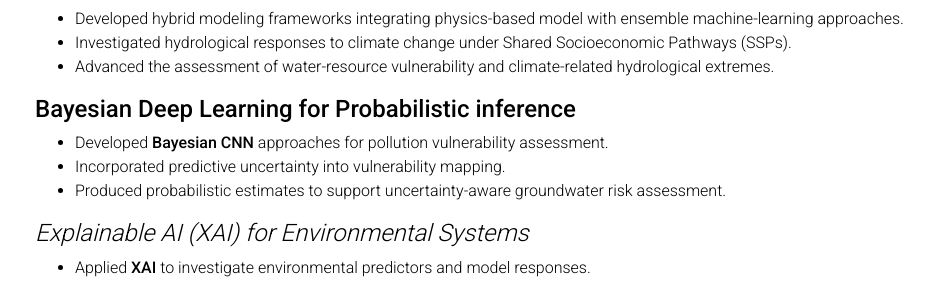
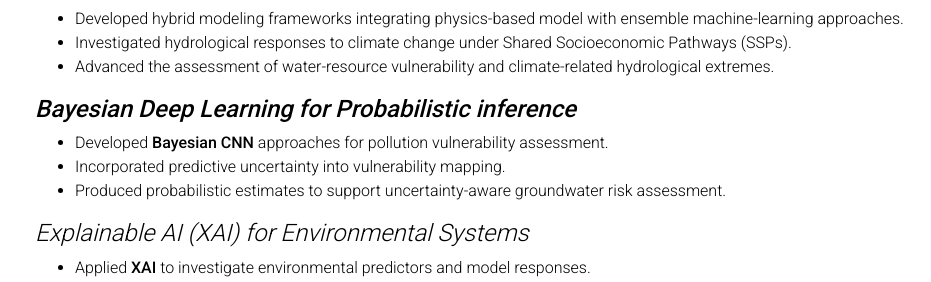
Before and after one commit to tdmengistu/tdmengistu.github.io, a Jekyll site: the page built from _pages/about.md, in a window 1280 px wide and 1280 px high. Shown: the part 660-942 px from the top of the window, without its empty margins (170-1101 px from the left). Built offline with Jekyll 4.4.1, drawn with Linux system fonts in a browser that asks for light colours; a style sheet for code colours, icons or effects is not loaded.

```diff
--- a/_pages/about.md
+++ b/_pages/about.md
@@ -31,7 +31,7 @@ My current work focuses on deep transfer learning and hybrid graph learning for
 - Investigated hydrological responses to climate change under Shared Socioeconomic Pathways (SSPs).
 - Advanced the assessment of water-resource vulnerability and climate-related hydrological extremes.
 
-#### **Bayesian Deep Learning for Probabilistic inference**
+#### ***Bayesian Deep Learning for Probabilistic inference***
 
 - Developed **Bayesian CNN** approaches for pollution vulnerability assessment.
 - Incorporated predictive uncertainty into vulnerability mapping.
```
